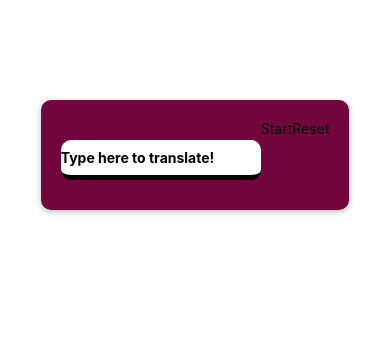
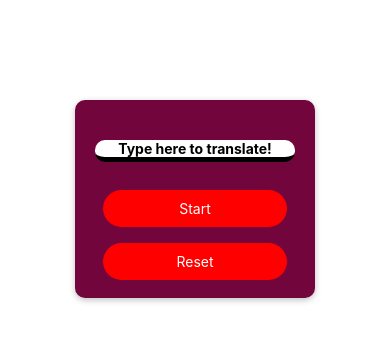
Before and after one commit to heshanu/ReactNativePraticsPrjtGaming, a React Native app: screen / in a window 390 px wide. Shown: the top 342 px of the page. Built offline with nearby package versions, Linux system fonts and the light colour scheme.

Commit message:
Added button styles

```diff
--- a/compoents/PrimaryButton.js
+++ b/compoents/PrimaryButton.js
@@ -1,12 +1,48 @@
 import React from "react";
-import { View, Text } from "react-native";
+import { View, Text, Pressable, StyleSheet } from "react-native";
 
 const PrimaryButton = (props) => {
+  const pressHandler = () => {
+    console.log("Hello");
+  };
   return (
-    <View>
-      <Text>{props.title}</Text>
+    <View style={styles.buttonOuterContainer}>
+      <Pressable
+        style={({ pressed }) =>
+          pressed
+            ? [styles.buttonInterContainer, styles.pressed]
+            : styles.buttonInterContainer
+        }
+        onPress={pressHandler}
+        android_ripple={{ color: "green" }}
+      >
+        <Text style={styles.buttonText}>{props.title}</Text>
+      </Pressable>
     </View>
   );
 };
 
 export default PrimaryButton;
+const styles = StyleSheet.create({
+  buttonOuterContainer: {
+    borderRadius: 30,
+    margin: 4,
+    overflow: "hidden",
+  },
+  buttonInterContainer: {
+    backgroundColor: "red",
+    borderRadius: 30,
+    paddingVertical: 10,
+    paddingHorizontal: 20,
+    elevation: 10,
+    margin: 4,
+  },
+
+  buttonText: {
+    color: "white",
+    textAlign: "center",
+  },
+  pressed: {
+    opacity: 0.2,
+  },
+});
--- a/package.json
+++ b/package.json
@@ -2,7 +2,7 @@
   "name": "rncourse",
   "version": "1.0.0",
   "main": "node_modules/expo/AppEntry.js",
-  "homepage": "https://heshanu.github.io/ReactNativePraticsPrjtGaming.git",
+  "homepage":"http://heshanu.github.io/ReactNativePraticsPrjtGaming",
   "scripts": {
     "start": "expo start",
     "predeply": "npm run build",
--- a/scrrens/StartGameScreen.js
+++ b/scrrens/StartGameScreen.js
@@ -1,5 +1,5 @@
 import React, { useState } from "react";
-import { View, TextInput, StyleSheet, Pressable } from "react-native-web";
+import { View, TextInput, StyleSheet} from "react-native-web";
 import PrimaryButton from "../compoents/PrimaryButton";
 
 const StartGameScreen = () => {
@@ -12,11 +12,12 @@
       <TextInput
         placeholder="Type here to translate!"
         style={styles.inputText}
+        maxLength={20}
+        keyboardType="numeric"
       />
       <PrimaryButton
         title="Start"
         style={styles.startGameScreenbutton}
-        onPress={showMessage()}
       />
       <PrimaryButton title="Reset" style={styles.startGameScreenbutton} />
     </View>
@@ -28,8 +29,8 @@
 const styles = StyleSheet.create({
   container: {
     flex: 2,
-    flexDirection: "row",
-    justifyContent: "space-between",
+    //flexDirection: "row",
+    //justifyContent: "space-between",
     padding: 20,
     marginTop: 100,
     backgroundColor: "#72063c",
@@ -59,6 +60,7 @@
     fontWeight: "bold",
     borderBottomWidth: 5,
     borderBottom: "solid 10px #000",
+    textAlign: "center",
   },
 
   startGameScreenbutton: {
```
